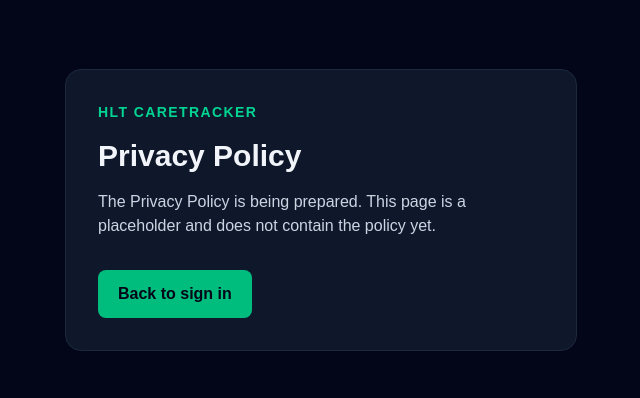
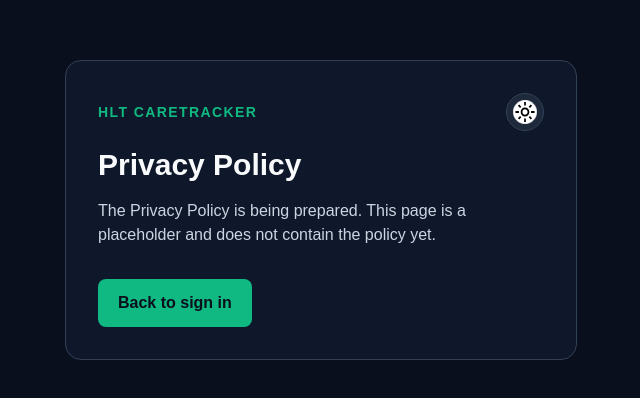
Before and after one commit to code-monty/care_tracker, a Next.js app: page /privacy-policy in a window 1280 px wide. Shown: the part 190-588 px from the top of the page, without its empty margins (319-959 px from the left). Built offline with nearby package versions, Linux system fonts and the light colour scheme.

Commit message:
add styling pending page

```diff
--- /dev/null
+++ b/app/(auth)/auth-card.module.css
@@ -0,0 +1,52 @@
+.page {
+  --panel: #0f172a;
+  --field: #0a0f1d;
+  --text: #f8fafc;
+  --muted: #cbd5e1;
+  --subtle: #94a3b8;
+  --line: #334155;
+  --accent: #10b981;
+  --accent-text: #0a0f1d;
+  --badge: #1e293b;
+  display: flex;
+  min-height: 100dvh;
+  align-items: center;
+  justify-content: center;
+  padding: 24px;
+  color: var(--text);
+  background: var(--field);
+}
+
+.page[data-theme="light"] {
+  --panel: #f8f9ff;
+  --field: #eff4ff;
+  --text: #0b1c30;
+  --muted: #475569;
+  --subtle: #64748b;
+  --line: #bccac0;
+  --accent: #006948;
+  --accent-text: #ffffff;
+  --badge: #ffffff;
+}
+
+.card {
+  width: 100%;
+  max-width: 512px;
+  padding: 32px;
+  border: 1px solid var(--line);
+  border-radius: 16px;
+  background: var(--panel);
+}
+
+.top { display: flex; align-items: center; justify-content: space-between; gap: 16px; }
+.brand { color: var(--accent); font-size: 14px; font-weight: 600; letter-spacing: .1em; text-transform: uppercase; }
+.title { margin-top: 16px; font-size: 30px; font-weight: 700; line-height: 1.2; }
+.description { margin-top: 16px; color: var(--muted); }
+.detail { margin-top: 24px; color: var(--subtle); font-size: 14px; overflow-wrap: anywhere; }
+.action { display: inline-block; margin-top: 32px; padding: 12px 20px; border: 0; border-radius: 8px; color: var(--accent-text); background: var(--accent); font-weight: 600; cursor: pointer; text-decoration: none; }
+.action:hover { filter: brightness(.92); }
+.action:focus-visible { outline: 2px solid var(--accent); outline-offset: 2px; }
+
+@media (max-width: 480px) {
+  .card { padding: 24px; }
+}
--- /dev/null
+++ b/app/(auth)/auth-card.tsx
@@ -0,0 +1,21 @@
+"use client";
+
+import type { ReactNode } from "react";
+import { AuthThemeToggle, useAuthTheme } from "./auth-theme";
+import styles from "./auth-card.module.css";
+
+export function AuthCard({ children }: { children: ReactNode }) {
+  const { theme, toggleTheme } = useAuthTheme();
+
+  return (
+    <main className={styles.page} data-theme={theme}>
+      <section className={styles.card}>
+        <div className={styles.top}>
+          <p className={styles.brand}>HLT CareTracker</p>
+          <AuthThemeToggle theme={theme} onToggle={toggleTheme} />
+        </div>
+        {children}
+      </section>
+    </main>
+  );
+}
--- /dev/null
+++ b/app/(auth)/auth-theme.module.css
@@ -0,0 +1,15 @@
+.button {
+  display: grid;
+  place-items: center;
+  flex: none;
+  width: 38px;
+  height: 38px;
+  border: 1px solid var(--line);
+  border-radius: 50%;
+  color: var(--text);
+  background: var(--badge);
+  cursor: pointer;
+}
+
+.button:hover { border-color: var(--accent); }
+.button:focus-visible { outline: 3px solid var(--accent); outline-offset: 3px; }
--- /dev/null
+++ b/app/(auth)/auth-theme.tsx
@@ -0,0 +1,48 @@
+"use client";
+
+import { useEffect, useState } from "react";
+import Image from "next/image";
+import { Moon } from "lucide-react";
+import styles from "./auth-theme.module.css";
+
+export type AuthTheme = "dark" | "light";
+
+const THEME_KEY = "caretracker-login-theme";
+
+export function useAuthTheme() {
+  const [theme, setTheme] = useState<AuthTheme>("dark");
+
+  useEffect(() => {
+    let frame: number | undefined;
+    try {
+      if (window.localStorage.getItem(THEME_KEY) === "light") {
+        frame = window.requestAnimationFrame(() => setTheme("light"));
+      }
+    } catch {
+      // The toggle still works when storage is unavailable.
+    }
+    return () => { if (frame !== undefined) window.cancelAnimationFrame(frame); };
+  }, []);
+
+  function toggleTheme() {
+    const next = theme === "dark" ? "light" : "dark";
+    setTheme(next);
+    try {
+      window.localStorage.setItem(THEME_KEY, next);
+    } catch {
+      // Keep the selected theme for this visit.
+    }
+  }
+
+  return { theme, toggleTheme };
+}
+
+export function AuthThemeToggle({ theme, onToggle }: { theme: AuthTheme; onToggle: () => void }) {
+  const label = `Switch to ${theme === "dark" ? "light" : "dark"} theme`;
+
+  return (
+    <button type="button" className={styles.button} onClick={onToggle} aria-label={label} title={label}>
+      {theme === "dark" ? <Image src="/auth/theme.svg" alt="" width={24} height={24} /> : <Moon size={18} aria-hidden="true" />}
+    </button>
+  );
+}
--- a/app/(auth)/login/login-experience.tsx
+++ b/app/(auth)/login/login-experience.tsx
@@ -1,39 +1,13 @@
 "use client";
 
-import { useEffect, useState } from "react";
 import Image from "next/image";
 import Link from "next/link";
-import { Moon } from "lucide-react";
+import { AuthThemeToggle, useAuthTheme } from "../auth-theme";
 import { LoginForm } from "./login-form";
 import styles from "./login.module.css";
 
-type Theme = "dark" | "light";
-const THEME_KEY = "caretracker-login-theme";
-
 export function LoginExperience({ version, googleError }: { version: string; googleError: boolean }) {
-  const [theme, setTheme] = useState<Theme>("dark");
-
-  useEffect(() => {
-    let frame: number | undefined;
-    try {
-      if (window.localStorage.getItem(THEME_KEY) === "light") {
-        frame = window.requestAnimationFrame(() => setTheme("light"));
-      }
-    } catch {
-      // The toggle still works when storage is unavailable.
-    }
-    return () => { if (frame !== undefined) window.cancelAnimationFrame(frame); };
-  }, []);
-
-  function toggleTheme() {
-    const next = theme === "dark" ? "light" : "dark";
-    setTheme(next);
-    try {
-      window.localStorage.setItem(THEME_KEY, next);
-    } catch {
-      // Keep the selected theme for this visit.
-    }
-  }
+  const { theme, toggleTheme } = useAuthTheme();
 
   return (
     <main className={styles.page} data-theme={theme}>
@@ -59,9 +33,7 @@ export function LoginExperience({ version, googleError }: { version: string; goo
             <span className={styles.statusDivider} aria-hidden="true">|</span>
             <span className={styles.secureStatus}><Image src="/auth/secure.svg" alt="" width={12} height={12} /> Secure sign-in</span>
           </div>
-          <button type="button" className={styles.themeButton} onClick={toggleTheme} aria-label={`Switch to ${theme === "dark" ? "light" : "dark"} theme`} title={`Switch to ${theme === "dark" ? "light" : "dark"} theme`}>
-            {theme === "dark" ? <Image src="/auth/theme.svg" alt="" width={38} height={37} /> : <Moon size={19} aria-hidden="true" />}
-          </button>
+          <AuthThemeToggle theme={theme} onToggle={toggleTheme} />
         </header>
 
         <div className={styles.formArea}>
--- a/app/(auth)/login/login.module.css
+++ b/app/(auth)/login/login.module.css
@@ -58,8 +58,6 @@
 .version { padding: 4px 7px; border: 1px solid var(--line); border-radius: 4px; background: var(--badge); color: var(--muted); font-family: ui-monospace, SFMono-Regular, Consolas, monospace; }
 .statusDivider { color: var(--muted); }
 .secureStatus { display: inline-flex; align-items: center; gap: 4px; color: var(--link); }
-.themeButton { display: grid; place-items: center; width: 44px; height: 44px; border: 1px solid var(--line); border-radius: 50%; color: var(--text); background: var(--badge); cursor: pointer; }
-.themeButton:hover { border-color: var(--accent); }
 .formArea { flex: 1; min-height: 0; display: flex; align-items: center; justify-content: center; padding: 16px 0; }
 .formInner { width: min(100%, 448px); }
 .heading { margin: 0; color: var(--text); font-family: var(--font-login-heading), Arial, sans-serif; font-size: 30px; line-height: 36px; font-weight: 700; letter-spacing: -.025em; }
@@ -109,6 +107,7 @@
 .footer p { margin: 8px 0 0; }
 .dialog { width: min(calc(100% - 32px), 390px); margin: auto; border: 1px solid var(--line); border-radius: 16px; padding: 24px; color: var(--text); background: var(--panel); box-shadow: 0 25px 50px rgba(0, 0, 0, .3); }
 .dialog::backdrop { background: rgba(10, 15, 29, .7); backdrop-filter: blur(3px); }
+.page[data-theme="light"] .dialog::backdrop { background: rgba(71, 85, 105, .35); }
 .dialog h2 { margin: 0; font-size: 21px; }
 .dialog p { margin: 12px 0 24px; color: var(--muted); font-size: 14px; line-height: 21px; }
 .dialog form { display: flex; justify-content: flex-end; }
--- a/app/(auth)/mfa/mfa-experience.tsx
+++ b/app/(auth)/mfa/mfa-experience.tsx
@@ -1,40 +1,14 @@
 "use client";
 
-import { useEffect, useState } from "react";
 import Image from "next/image";
 import Link from "next/link";
-import { Moon } from "lucide-react";
+import { AuthThemeToggle, useAuthTheme } from "../auth-theme";
 import { StepUpForm } from "./step-up-form";
 import styles from "../login/login.module.css";
 import mfaStyles from "./mfa.module.css";
 
-type Theme = "dark" | "light";
-const THEME_KEY = "caretracker-login-theme";
-
 export function MfaExperience({ email, version }: { email: string; version: string }) {
-  const [theme, setTheme] = useState<Theme>("dark");
-
-  useEffect(() => {
-    let frame: number | undefined;
-    try {
-      if (window.localStorage.getItem(THEME_KEY) === "light") {
-        frame = window.requestAnimationFrame(() => setTheme("light"));
-      }
-    } catch {
-      // The toggle still works when storage is unavailable.
-    }
-    return () => { if (frame !== undefined) window.cancelAnimationFrame(frame); };
-  }, []);
-
-  function toggleTheme() {
-    const next = theme === "dark" ? "light" : "dark";
-    setTheme(next);
-    try {
-      window.localStorage.setItem(THEME_KEY, next);
-    } catch {
-      // Keep the selected theme for this visit.
-    }
-  }
+  const { theme, toggleTheme } = useAuthTheme();
 
   return (
     <main className={styles.page} data-theme={theme}>
@@ -60,9 +34,7 @@ export function MfaExperience({ email, version }: { email: string; version: stri
             <span className={styles.statusDivider} aria-hidden="true">|</span>
             <span className={styles.secureStatus}><Image src="/auth/secure.svg" alt="" width={12} height={12} /> Secure sign-in</span>
           </div>
-          <button type="button" className={styles.themeButton} onClick={toggleTheme} aria-label={`Switch to ${theme === "dark" ? "light" : "dark"} theme`} title={`Switch to ${theme === "dark" ? "light" : "dark"} theme`}>
-            {theme === "dark" ? <Image src="/auth/theme.svg" alt="" width={38} height={37} /> : <Moon size={19} aria-hidden="true" />}
-          </button>
+          <AuthThemeToggle theme={theme} onToggle={toggleTheme} />
         </header>
 
         <div className={styles.formArea}>
--- a/app/(auth)/privacy-policy/page.tsx
+++ b/app/(auth)/privacy-policy/page.tsx
@@ -1,14 +1,13 @@
 import Link from "next/link";
+import { AuthCard } from "../auth-card";
+import styles from "../auth-card.module.css";
 
 export default function PrivacyPolicyPage() {
   return (
-    <main className="flex min-h-screen items-center justify-center bg-slate-950 px-6 text-slate-100">
-      <div className="w-full max-w-lg rounded-2xl border border-slate-800 bg-slate-900 p-8">
-        <p className="text-sm font-semibold uppercase tracking-widest text-emerald-400">HLT CareTracker</p>
-        <h1 className="mt-4 text-3xl font-bold">Privacy Policy</h1>
-        <p className="mt-4 text-slate-300">The Privacy Policy is being prepared. This page is a placeholder and does not contain the policy yet.</p>
-        <Link href="/login" className="mt-8 inline-block rounded-lg bg-emerald-500 px-5 py-3 font-semibold text-slate-950 focus-visible:outline-2 focus-visible:outline-offset-2 focus-visible:outline-emerald-400">Back to sign in</Link>
-      </div>
-    </main>
+    <AuthCard>
+      <h1 className={styles.title}>Privacy Policy</h1>
+      <p className={styles.description}>The Privacy Policy is being prepared. This page is a placeholder and does not contain the policy yet.</p>
+      <Link href="/login" className={styles.action}>Back to sign in</Link>
+    </AuthCard>
   );
 }
--- a/app/(auth)/terms-of-service/page.tsx
+++ b/app/(auth)/terms-of-service/page.tsx
@@ -1,14 +1,13 @@
 import Link from "next/link";
+import { AuthCard } from "../auth-card";
+import styles from "../auth-card.module.css";
 
 export default function TermsOfServicePage() {
   return (
-    <main className="flex min-h-screen items-center justify-center bg-slate-950 px-6 text-slate-100">
-      <div className="w-full max-w-lg rounded-2xl border border-slate-800 bg-slate-900 p-8">
-        <p className="text-sm font-semibold uppercase tracking-widest text-emerald-400">HLT CareTracker</p>
-        <h1 className="mt-4 text-3xl font-bold">Terms of Service</h1>
-        <p className="mt-4 text-slate-300">The Terms of Service are being prepared. This page is a placeholder and does not contain the terms yet.</p>
-        <Link href="/login" className="mt-8 inline-block rounded-lg bg-emerald-500 px-5 py-3 font-semibold text-slate-950 focus-visible:outline-2 focus-visible:outline-offset-2 focus-visible:outline-emerald-400">Back to sign in</Link>
-      </div>
-    </main>
+    <AuthCard>
+      <h1 className={styles.title}>Terms of Service</h1>
+      <p className={styles.description}>The Terms of Service are being prepared. This page is a placeholder and does not contain the terms yet.</p>
+      <Link href="/login" className={styles.action}>Back to sign in</Link>
+    </AuthCard>
   );
 }
```
Also changed, not shown: app/(auth)/pending/page.tsx (+9 -12 lines).
